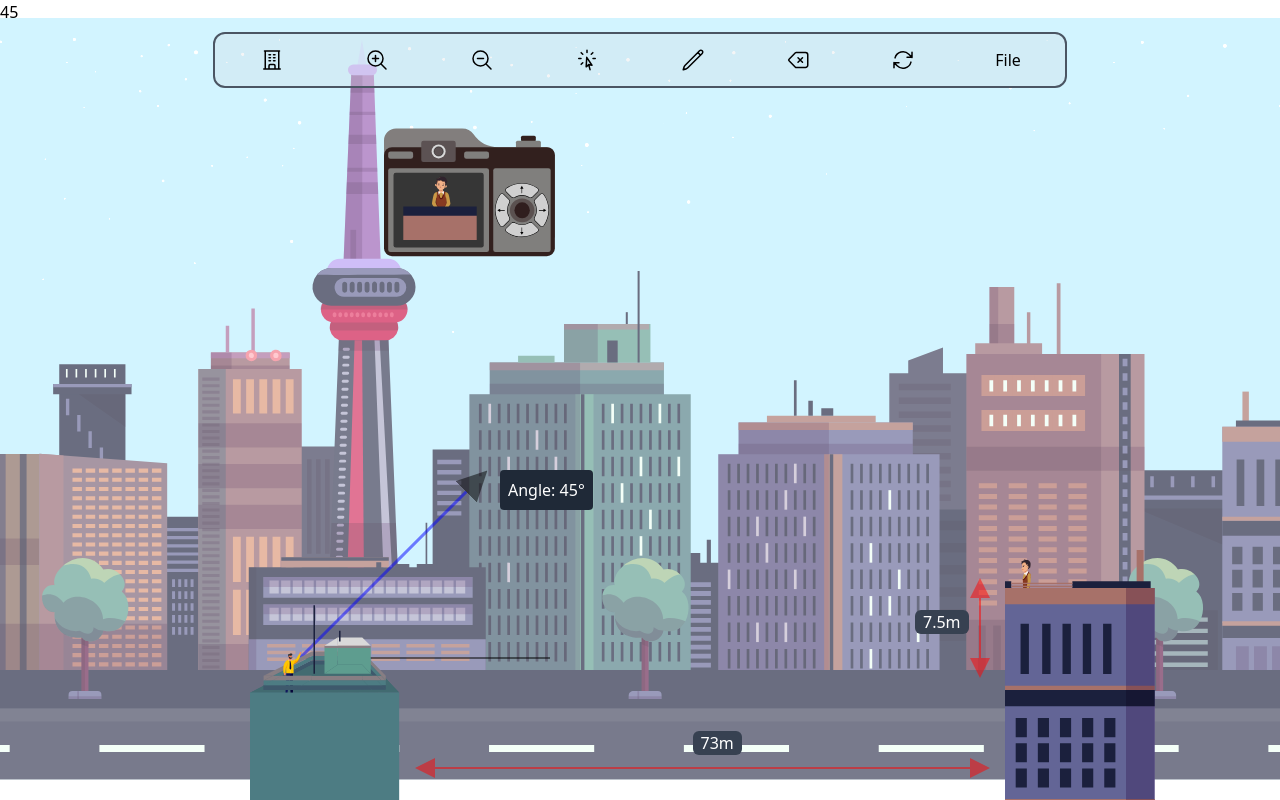
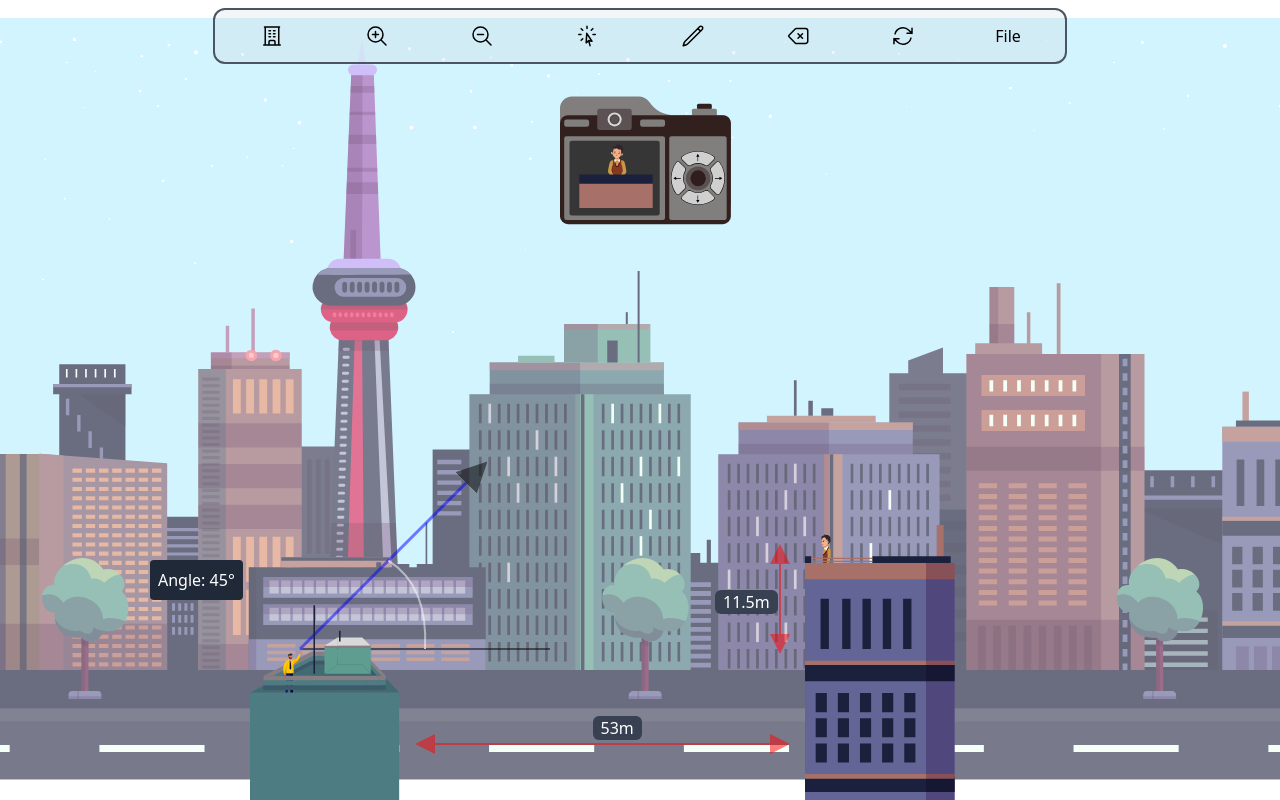
Before and after one commit to LandePranav/trigsim, a React (Vite) app: page / in a window 1280 px wide. Built offline with nearby package versions, Linux system fonts and the light colour scheme.

Commit message:
centred cam

```diff
--- a/src/components/DraggableResizableShape.jsx
+++ b/src/components/DraggableResizableShape.jsx
@@ -15,7 +15,7 @@ import NotVisible from "../assets/NotVisible" ;
 const DraggableResizableShape = () => {
   const [cameramanPosition, setCameramanPosition] = useState({ x: 250, y: -100 });
   const [isDraggingCameraman, setIsDraggingCameraman] = useState(false);
-  const [targetPosition, setTargetPosition] = useState({ x: window.innerWidth - 300, y: -300 });
+  const [targetPosition, setTargetPosition] = useState({ x: window.innerWidth - 500, y: -275 });
   const [isDraggingTarget, setIsDraggingTarget] = useState(false);
   const [isDraggingAngle, setIsDraggingAngle] = useState(false);
   const [angle, setAngle] = useState(45);
@@ -37,7 +37,7 @@ const DraggableResizableShape = () => {
 
   useEffect(() => {
     setDistanceBetween(Math.round(targetPosition.x - cameramanPosition.x));
-    setHeightDiff(Math.round(targetPosition.y + 375));
+    setHeightDiff(Math.round(targetPosition.y + 390));
   }, [cameramanPosition, targetPosition]);
 
   const lineStart = {
@@ -57,7 +57,7 @@ const DraggableResizableShape = () => {
 
   const vlineEnd = {
     x: targetPosition.x ,
-    y: window.innerHeight - targetPosition.y - 600,
+    y: window.innerHeight - targetPosition.y - 600 +15,
   };
 
 
@@ -127,11 +127,13 @@ const DraggableResizableShape = () => {
         <ambientLight intensity={0.5} />
         <pointLight position={[10, 10, 10]} />
         <Html fullscreen>
-          {angle}
           <Navbar isDrawing={isDrawing} setIsDrawing={setIsDrawing} handleReset={handleReset} zoomIn={zoomInRef} zoomOut={zoomOutRef} />
-          <CameraSvg className="w-44 absolute left-96 top-20" />
-          <div className="absolute w-full h-full top-44 left-96">
-            <div className="absolute w-36 h-16 -left-4 overflow-hidden">
+          <div className="absolute w-1/2 flex justify-end top-12">
+            <CameraSvg className="w-44 absolute -right-24" />
+          </div>
+
+          <div className="absolute w-1/2 flex justify-end top-36">
+            <div className="absolute w-36 h-16 overflow-hidden -right-12">
 
             { (reqAngle <= angle) ?
               <Visible
@@ -149,11 +151,11 @@ const DraggableResizableShape = () => {
             <Backcity className="object-cover w-full h-full opacity-65" />
           </div>
 
-          <div className="absolute z-30" style={{ left: `${(lineEnd.x + lineStart.x) / 2 - 10}px`, bottom: "45px" }}>
+          <div className="absolute z-30" style={{ left: `${(lineEnd.x + lineStart.x) / 2 - 10}px`, bottom: "60px" }}>
             <h2 className="bg-gray-700 text-white px-2 rounded-md">{distanceBetween/10}m</h2>
           </div>
 
-          <div className="absolute z-30" style={{ left: `${vlineEnd.x - 65}px`, top: `${(vlineEnd.y + vlineStart.y) / 2 + 70}px` }}>
+          <div className="absolute z-30" style={{ left: `${vlineEnd.x - 65}px`, top: `${(vlineEnd.y + vlineStart.y) / 2 + 70 - 15}px` }}>
             <h2 className="bg-gray-700 text-white px-2 rounded-md">{heightDiff/10}m</h2>
           </div>
 
--- a/src/components/Navbar.jsx
+++ b/src/components/Navbar.jsx
@@ -3,7 +3,6 @@ import { useThree } from "@react-three/fiber";
 import ZoomControls from "./ZoomControls";
 
 export default function Navbar({handleReset, zoomIn, zoomOut,isDrawing, setIsDrawing }) {
-
 
 
     return(
--- a/src/components/VirtualCamera.jsx
+++ b/src/components/VirtualCamera.jsx
@@ -7,7 +7,7 @@ const VirtualCamera = ({ cameramanPosition, onAngleChange, handleClickImage }) =
   // Calculate the camera's central position based on the Cameraman's position
   const cameraPosition = {
     x: cameramanPosition.x + 200, // Your original x offset
-    y: window.innerHeight - 230, // Your original y offset
+    y: window.innerHeight - 215, // Your original y offset
   };
 
   // Calculate the endpoint of the line based on the angle
@@ -67,6 +67,17 @@ const VirtualCamera = ({ cameramanPosition, onAngleChange, handleClickImage }) =
     };
   }, [dragging]);
 
+  // Calculate control points for the curve
+  const baseMidpoint = {
+    x: (cameraPosition.x  + lineEnd.x)/2 - 35 ,
+    y : (cameraPosition.y + lineEnd.y)/2 + 25 ,
+  }
+
+  // SVG Path for the curve using Bézier curve syntax
+  const curvePath = `M${cameraPosition.x -25 },${cameraPosition.y}
+                     Q${baseMidpoint.x},${baseMidpoint.y}
+                      ${(lineEnd.x + cameraPosition.x)/2 -75},${(lineEnd.y + cameraPosition.y)/2}`;
+
   return (
     <>
       {/*
@@ -76,7 +87,7 @@ const VirtualCamera = ({ cameramanPosition, onAngleChange, handleClickImage }) =
       */}
 
       {/* SVG Visualization */}
-      <svg className="absolute w-full h-full opacity-50 ">
+        <svg className="w-full h-full opacity-50 z-10">
         <defs>
           <marker id="arrow" markerWidth="10" markerHeight="10" refX="5" refY="5" orient="auto" markerUnits="strokeWidth">
             <path d="M0,0 L10,5 L0,10 Z" fill="black" />
@@ -105,9 +116,17 @@ const VirtualCamera = ({ cameramanPosition, onAngleChange, handleClickImage }) =
           onMouseDown={handleMouseDown} // Start dragging on mouse down
         />
 
+         {/* Curve Path */}
+         <path
+          d={curvePath}
+          stroke="white"
+          strokeWidth="2"
+          fill="none"
+        />
+
         {/* Invisible Hitbox for Easier Dragging */}
         <line
-         className="cursor-move"
+         className="cursor-move z-10 absolute"
           x1={cameraPosition.x-150}
           y1={cameraPosition.y}
           x2={lineEnd.x}
@@ -122,10 +141,11 @@ const VirtualCamera = ({ cameramanPosition, onAngleChange, handleClickImage }) =
       {/* Angle Display */}
       <div
         className="absolute text-white bg-gray-800 p-2 rounded"
-        style={{ left: `${cameraPosition.x + 50}px`, top: `${cameraPosition.y - 100}px` }}
+        style={{ left: `${cameraPosition.x - 300}px`, top: `${cameraPosition.y - 25}px` }}
       >
         Angle: {Math.round(angle)}°
       </div>
+
     </>
   );
 };
```
